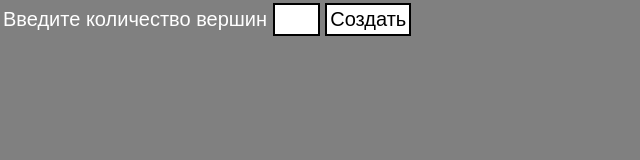
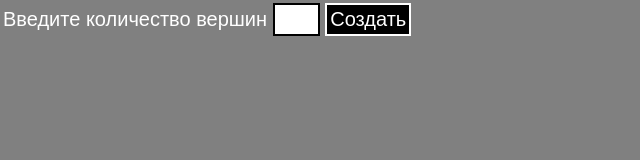
Before and after one commit to DrPoseidon/lab2, a plain HTML site: page index.html in a window 1280 px wide. In both pictures the pointer is over the button "Создать". Shown: the whole page, without its empty margins (0-640 px from the left). Drawn offline with Linux system fonts and the light colour scheme.

Commit message:
Update style.css

```diff
--- a/style.css
+++ b/style.css
@@ -22,6 +22,10 @@ button{
     outline: none;
 }
 
+button:hover{
+    filter: invert(100%);
+}
+
 input[type="text"]{
     border: 2px solid black;
     background-color: white;
```
